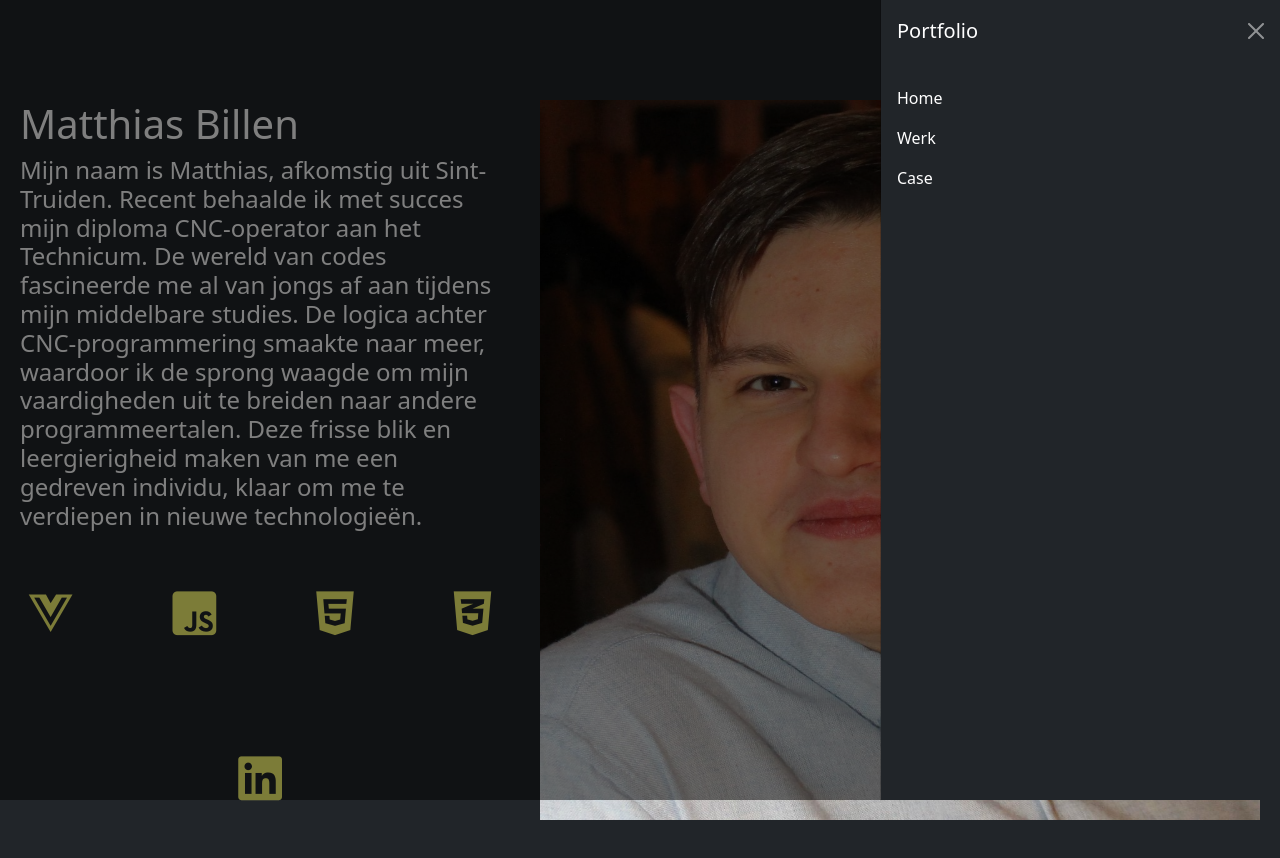
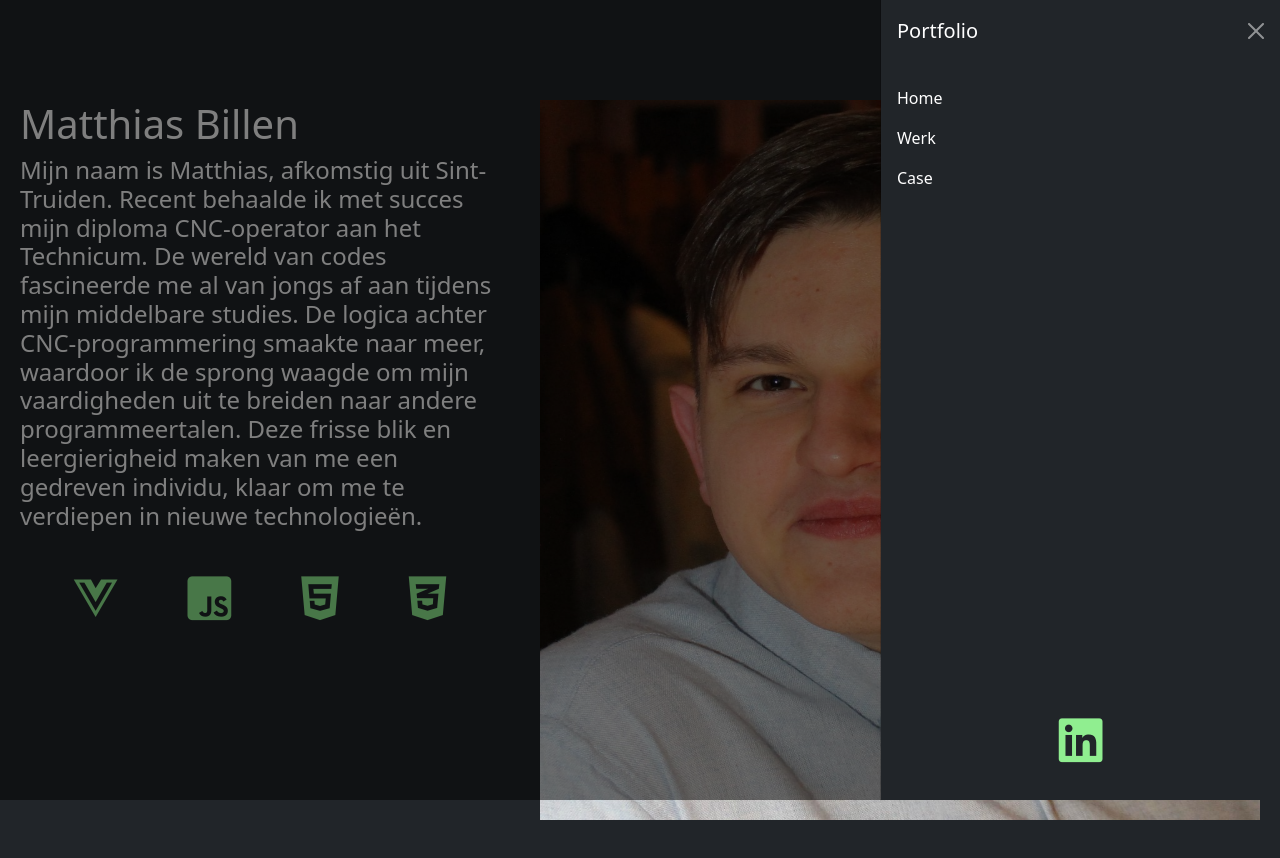
Before and after one commit to MatthiasBillen/Portfolio-Werkplekleren-2, a plain HTML site: page index.html in a window 1280 px wide. Both pictures are taken after a click on the button 1240 px from the left and 28 px from the top of the page. After the commit the page ends 820 px from the top, so only its background shows below. Drawn offline with nearby package versions, Linux system fonts and the light colour scheme.

Commit message:
versie 2

```diff
--- a/index.html
+++ b/index.html
@@ -34,6 +34,11 @@
               <a class="nav-link active" href="case.html">Case</a>
             </li>
         </div>
+        <div class="container-icons2">
+          <a target="_blank" href="https://www.linkedin.com/in/matthias-billen-170b95252/">
+            <i id="linkedinicon" class="fa-brands fa-linkedin"></i>
+          </a>
+        </div>
       </div>
     </div>
   </nav>
@@ -42,17 +47,12 @@
         <h1>Matthias Billen</h1>
         <h4>Mijn naam is Matthias, afkomstig uit Sint-Truiden. Recent behaalde ik met succes mijn diploma CNC-operator aan het Technicum. De wereld van codes fascineerde me al van jongs af aan tijdens mijn middelbare studies. De logica achter CNC-programmering smaakte naar meer, waardoor ik de sprong waagde om mijn vaardigheden uit te breiden naar andere programmeertalen.
 
-          Deze frisse blik en leergierigheid maken van me een gedreven individu, klaar om me te verdiepen in nieuwe technologieën.</h2>
+          Deze frisse blik en leergierigheid maken van me een gedreven individu, klaar om me te verdiepen in nieuwe technologieën.</h4>
           <div class="container-icons">
             <i class="fa-brands fa-vuejs"></i>
             <i class="fa-brands fa-square-js"></i>
             <i class="fa-brands fa-html5"></i>
             <i class="fa-brands fa-css3-alt"></i>
-          </div>
-          <div class="volg">
-            <a target="_blank" href="https://www.linkedin.com/in/matthias-billen-170b95252/">
-              <i id="linkedinicon" class="fa-brands fa-linkedin"></i>
-            </a>
           </div>
     </div>
     <img class="imagevanmijzelf" src="assets/imagevanmijzelf.jpg" alt="foto">
--- a/portfoliofrontpage.css
+++ b/portfoliofrontpage.css
@@ -34,14 +34,19 @@ body{
 }
 i{
     font-size: 50px;
-    margin: 50px;
+    margin: 35px;
 }
 #linkedinicon {
     font-size: 50px;
-    color: #F9F871;
+    color: lightgreen;
 }
 .container-icons{
 display: flex;
 justify-content: center;
-color: #F9F871;
+color: lightgreen;
 }
+.container-icons2{
+display: flex;
+justify-content: center;
+
+}
--- a/portfoliowerk.css
+++ b/portfoliowerk.css
@@ -2,8 +2,11 @@
     margin: 0;
     padding: 0;
 }
+body{
+    background: rgb(33, 37, 41, 1);
+}
 h1{
-    color: black;
+    color: white;
 }
 .container-werkfoto{
     display: flex;
@@ -20,16 +23,12 @@ img{
     width: 50rem;
     margin: 15px;
 }
-#main-nav {
-    position: fixed;
-    top: 0;
-    left: 0;
-    width: 100%;  /* Adjust width if needed */
-    transition: all 0.5s ease; /* Smooth transition effect */
-    z-index: 10;  /* Ensure the nav stays on top */
-  }
+.container-icons2{
+    display: flex;
+    justify-content: center;
 
-  #main-nav.hidden {
-    opacity: 0;  /* Hide the nav with transparency */
-    transform: translateY(-100%); /* Move the nav off-screen */
-  }
+    }
+    #linkedinicon {
+        font-size: 50px;
+        color: lightgreen;
+    }
```
Also changed, not shown: case.html (+9 -4 lines), werk.html (+10 -5 lines).
